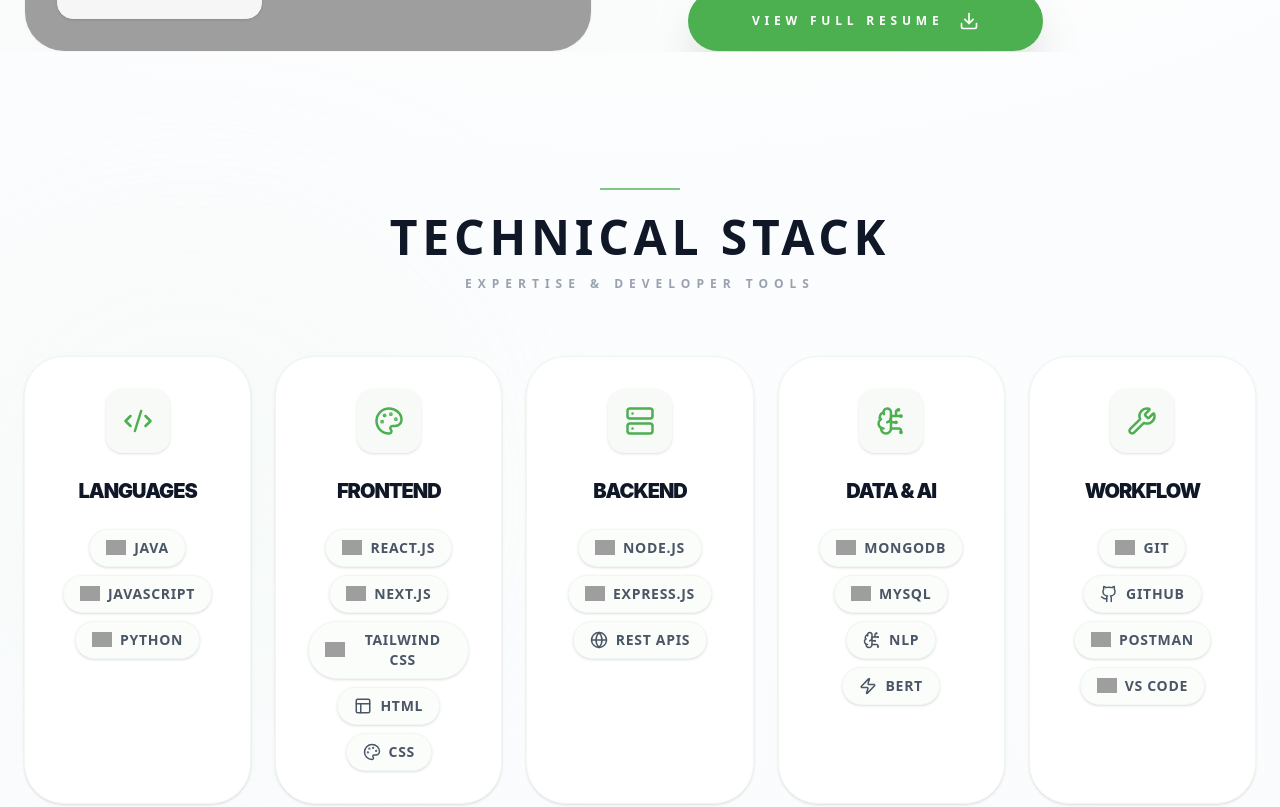
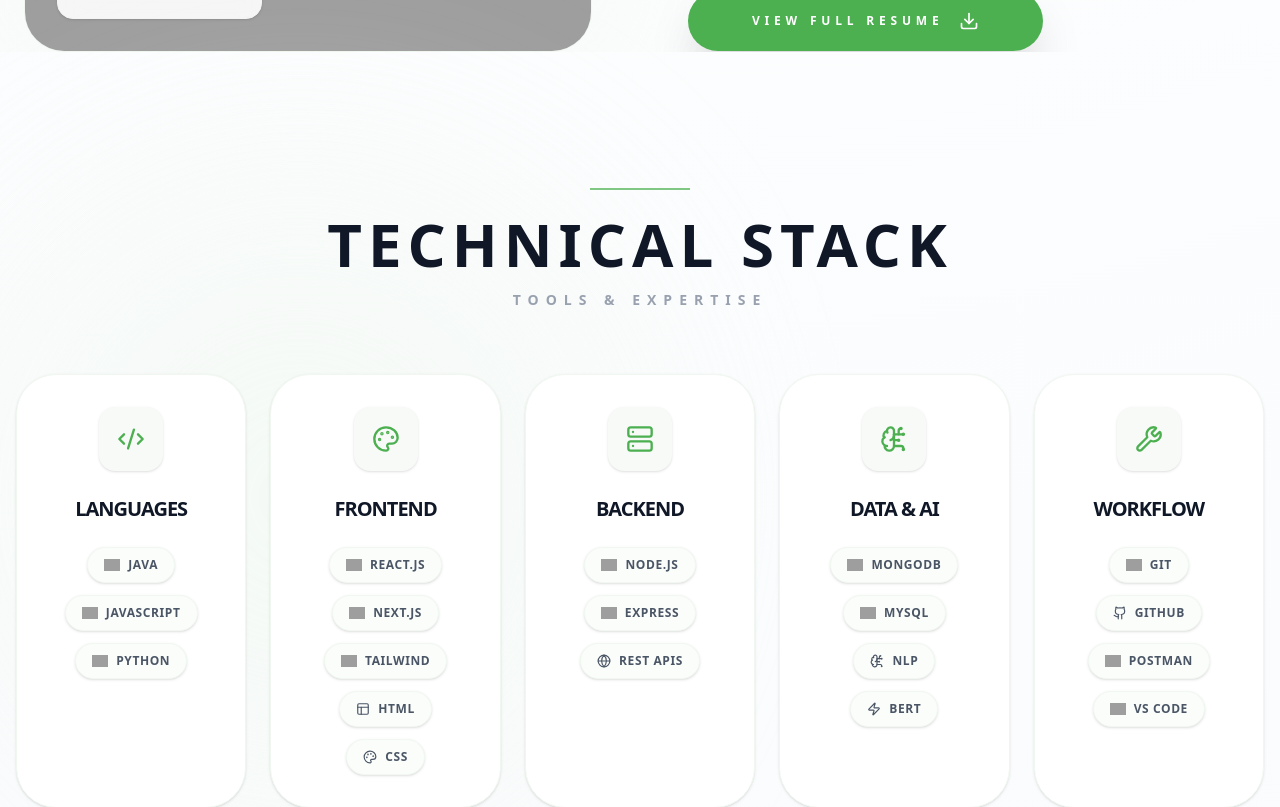
Before and after one commit to BatoolAmina/batool-portfolio, a Next.js app: page / in a window 1280 px wide. Shown: the part 1480-2287 px from the top of the page. Built offline with nearby package versions, Linux system fonts and the light colour scheme; grey boxes are pictures that could not be loaded.

Commit message:
Update Skills.js

```diff
--- a/components/Skills.js
+++ b/components/Skills.js
@@ -18,7 +18,7 @@
   const skillCategories = [
     {
       title: 'Languages',
-      icon: <Code2 size={40} />,
+      icon: <Code2 size={32} />,
       skills: [
         { name: 'Java', icon: 'https://cdn.jsdelivr.net/gh/devicons/devicon/icons/java/java-original.svg' },
         { name: 'JavaScript', icon: 'https://cdn.jsdelivr.net/gh/devicons/devicon/icons/javascript/javascript-original.svg' },
@@ -27,40 +27,40 @@
     },
     {
       title: 'Frontend',
-      icon: <Palette size={40} />,
+      icon: <Palette size={32} />,
       skills: [
         { name: 'React.js', icon: 'https://cdn.jsdelivr.net/gh/devicons/devicon/icons/react/react-original.svg' },
         { name: 'Next.js', icon: 'https://cdn.jsdelivr.net/gh/devicons/devicon/icons/nextjs/nextjs-original.svg' },
-        { name: 'Tailwind CSS', icon: 'https://cdn.jsdelivr.net/gh/devicons/devicon/icons/tailwindcss/tailwindcss-original.svg' },
-        { name: 'HTML', icon: <Layout size={18} /> },
-        { name: 'CSS', icon: <Palette size={18} /> }
+        { name: 'Tailwind', icon: 'https://cdn.jsdelivr.net/gh/devicons/devicon/icons/tailwindcss/tailwindcss-original.svg' },
+        { name: 'HTML', icon: <Layout size={14} /> },
+        { name: 'CSS', icon: <Palette size={14} /> }
       ],
     },
     {
       title: 'Backend',
-      icon: <Server size={40} />,
+      icon: <Server size={32} />,
       skills: [
         { name: 'Node.js', icon: 'https://cdn.jsdelivr.net/gh/devicons/devicon/icons/nodejs/nodejs-original.svg' },
-        { name: 'Express.js', icon: 'https://cdn.jsdelivr.net/gh/devicons/devicon/icons/express/express-original.svg' },
-        { name: 'REST APIs', icon: <Globe size={18} /> }
+        { name: 'Express', icon: 'https://cdn.jsdelivr.net/gh/devicons/devicon/icons/express/express-original.svg' },
+        { name: 'REST APIs', icon: <Globe size={14} /> }
       ],
     },
     {
       title: 'Data & AI',
-      icon: <BrainCircuit size={40} />,
+      icon: <BrainCircuit size={32} />,
       skills: [
         { name: 'MongoDB', icon: 'https://cdn.jsdelivr.net/gh/devicons/devicon/icons/mongodb/mongodb-original.svg' },
         { name: 'MySQL', icon: 'https://cdn.jsdelivr.net/gh/devicons/devicon/icons/mysql/mysql-original.svg' },
-        { name: 'NLP', icon: <BrainCircuit size={18} /> },
-        { name: 'BERT', icon: <Zap size={18} /> }
+        { name: 'NLP', icon: <BrainCircuit size={14} /> },
+        { name: 'BERT', icon: <Zap size={14} /> }
       ],
     },
     {
       title: 'Workflow',
-      icon: <Wrench size={40} />,
+      icon: <Wrench size={32} />,
       skills: [
         { name: 'Git', icon: 'https://cdn.jsdelivr.net/gh/devicons/devicon/icons/git/git-original.svg' },
-        { name: 'GitHub', icon: <Github size={18} /> },
+        { name: 'GitHub', icon: <Github size={14} /> },
         { name: 'Postman', icon: 'https://www.vectorlogo.zone/logos/getpostman/getpostman-icon.svg' },
         { name: 'VS Code', icon: 'https://cdn.jsdelivr.net/gh/devicons/devicon/icons/vscode/vscode-original.svg' }
       ],
@@ -85,19 +85,20 @@
 
   return (
     <AnimatedSection>
-      <section id="skills" className="container mx-auto px-6 py-14 max-w-7xl relative">
-        <div className="absolute left-0 top-1/2 -translate-y-1/2 -z-10 w-96 h-96 bg-[#f1f8f1] rounded-full blur-[120px] opacity-60" />
+      <section id="skills" className="container mx-auto px-4 py-14 max-w-[1400px] relative">
+        {/* Background glow */}
+        <div className="absolute left-0 top-1/2 -translate-y-1/2 -z-10 w-[300px] md:w-[600px] h-[600px] bg-[#f1f8f1] rounded-full blur-[120px] opacity-60" />
 
         <div className="flex flex-col items-center mb-16">
-          <motion.div initial={{ width: 0 }} whileInView={{ width: "80px" }} viewport={{ once: true }} className="h-[2px] bg-[#81c784] mb-6" />
-          <h2 className="text-4xl md:text-5xl font-bold text-gray-900 leading-[0.95] tracking-widest uppercase">
+          <motion.div initial={{ width: 0 }} whileInView={{ width: "100px" }} viewport={{ once: true }} className="h-[2px] bg-[#81c784] mb-6" />
+          <h2 className="text-4xl md:text-6xl font-bold text-gray-900 tracking-widest uppercase text-center">
             Technical Stack
           </h2>
-          <p className="text-gray-400 text-xs font-bold uppercase tracking-[0.5em] mt-4">Expertise & Developer Tools</p>
+          <p className="text-gray-400 text-sm font-bold uppercase tracking-[0.5em] mt-4">Tools & Expertise</p>
         </div>
 
         <motion.div
-          className="grid grid-cols-1 md:grid-cols-2 lg:grid-cols-3 xl:grid-cols-5 gap-6"
+          className="grid grid-cols-1 sm:grid-cols-2 xl:grid-cols-5 gap-4 md:gap-6"
           variants={containerVariants}
           initial="hidden"
           whileInView="show"
@@ -107,27 +108,26 @@
             <motion.div
               key={category.title}
               variants={cardVariants}
-              whileHover={{ y: -12, transition: { duration: 0.4, ease: "easeOut" } }}
-              className="bg-white rounded-[2.5rem] p-8 border border-[#f0f7f0] shadow-sm hover:shadow-2xl hover:border-[#c8e6c9] transition-all duration-500 group relative overflow-hidden flex flex-col items-center text-center"
+              whileHover={{ y: -10, transition: { duration: 0.4 } }}
+              className="bg-white rounded-[2.5rem] p-6 md:p-8 border border-[#f0f7f0] shadow-sm hover:shadow-2xl transition-all duration-500 flex flex-col items-center text-center"
             >
-              <div className="bg-[#f7faf7] text-[#4caf50] w-16 h-16 rounded-2xl flex items-center justify-center mb-6 group-hover:bg-[#4caf50] group-hover:text-white transition-all duration-500 shadow-sm group-hover:rotate-6">
-                {React.cloneElement(category.icon, { size: 30 })}
+              <div className="bg-[#f7faf7] text-[#4caf50] w-16 h-16 rounded-2xl flex items-center justify-center mb-6 shadow-sm">
+                {React.cloneElement(category.icon, { size: 28 })}
               </div>
 
-              <h3 className="text-xl font-[Inter] font-black text-gray-900 mb-6 tracking-tighter uppercase">
+              <h3 className="text-lg md:text-xl font-black text-gray-900 mb-6 uppercase tracking-tighter">
                 {category.title}
               </h3>
 
-              <div className="flex flex-wrap justify-center gap-2">
+              <div className="flex flex-wrap justify-center gap-2 md:gap-3">
                 {category.skills.map((skill) => (
                   <motion.span
                     key={skill.name}
-                    whileHover={{ scale: 1.05, backgroundColor: "#4caf50", color: "#ffffff", borderColor: "#4caf50" }}
-                    className="flex items-center gap-2 bg-[#fbfdfb] text-gray-600 text-sm font-bold px-4 py-2 rounded-full border border-[#f1f8f1] uppercase tracking-wider transition-all duration-300 shadow-sm"
+                    whileHover={{ scale: 1.05, backgroundColor: "#4caf50", color: "#ffffff" }}
+                    className="flex items-center gap-2 bg-[#fbfdfb] text-gray-600 text-[11px] md:text-[12px] font-bold px-3 md:px-4 py-2 rounded-full border border-[#f1f8f1] uppercase tracking-wider transition-all duration-300 shadow-sm"
                   >
-                    {/* Increased icon size to match text-sm font */}
                     {typeof skill.icon === 'string' ? (
-                      <img src={skill.icon} alt={skill.name} className="w-5 h-5 object-contain" />
+                      <img src={skill.icon} alt={skill.name} className="w-4 h-4 object-contain" />
                     ) : (
                       skill.icon
                     )}
```
